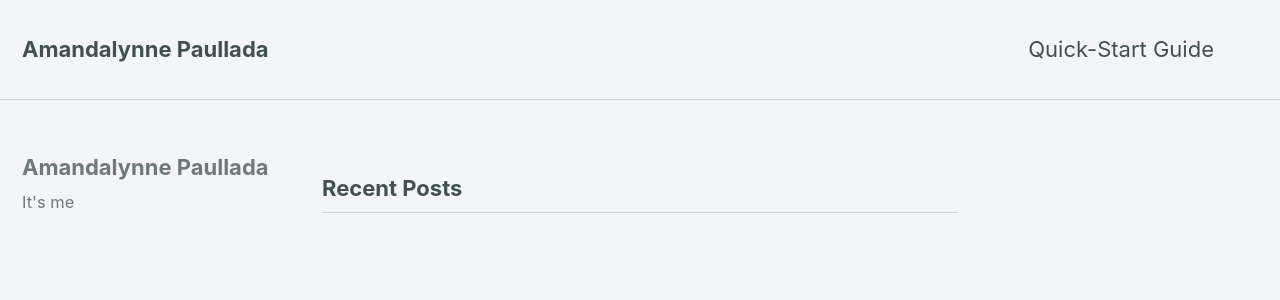
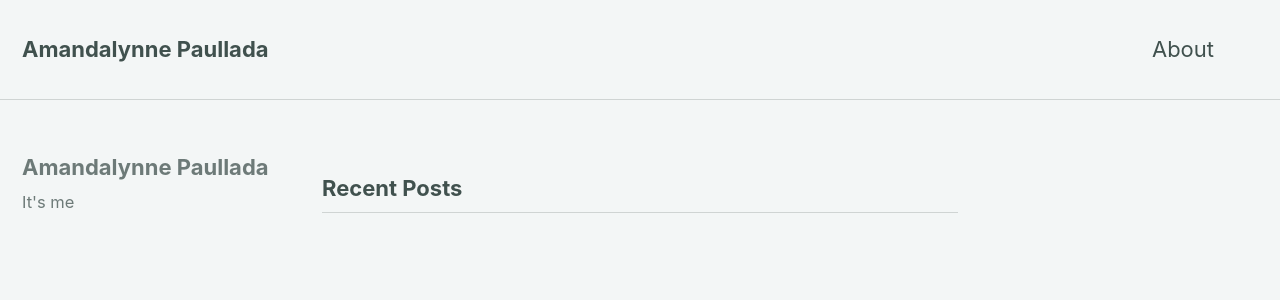
Before and after one commit to amandalynne/amandalynne.github.io, a Jekyll site: the page built from index.html, in a window 1280 px wide and 900 px high. Shown: the top 300 px of the window. Built offline with Jekyll 4.4.1, drawn with Linux system fonts in a browser that asks for light colours; the list of posts is cut into pages by our own code.

Commit message:
attempt at updating

```diff
--- a/Gemfile
+++ b/Gemfile
@@ -1,2 +1,4 @@
 source "https://rubygems.org"
-gemspec
+
+gem "jekyll", "~> 3.5"
+gem "minimal-mistakes-jekyll"
--- a/_config.yml
+++ b/_config.yml
@@ -5,6 +5,7 @@
 # For technical reasons, this file is *NOT* reloaded automatically when you use
 # `jekyll serve`. If you change this file, please restart the server process.
 
+theme: minimal-mistakes-jekyll
 minimal_mistakes_skin    : "mint" # "air", "aqua", "contrast", "dark", "dirt", "neon", "mint", "plum", "sunrise"
 
 # Site Settings
--- a/_data/navigation.yml
+++ b/_data/navigation.yml
@@ -1,7 +1,7 @@
 # main links
 main:
-  - title: "Quick-Start Guide"
-    url: https://mmistakes.github.io/minimal-mistakes/docs/quick-start-guide/
+  - title: "About"
+    url:
   # - title: "About"
   #   url: https://mmistakes.github.io/minimal-mistakes/about/
   # - title: "Sample Posts"
```
